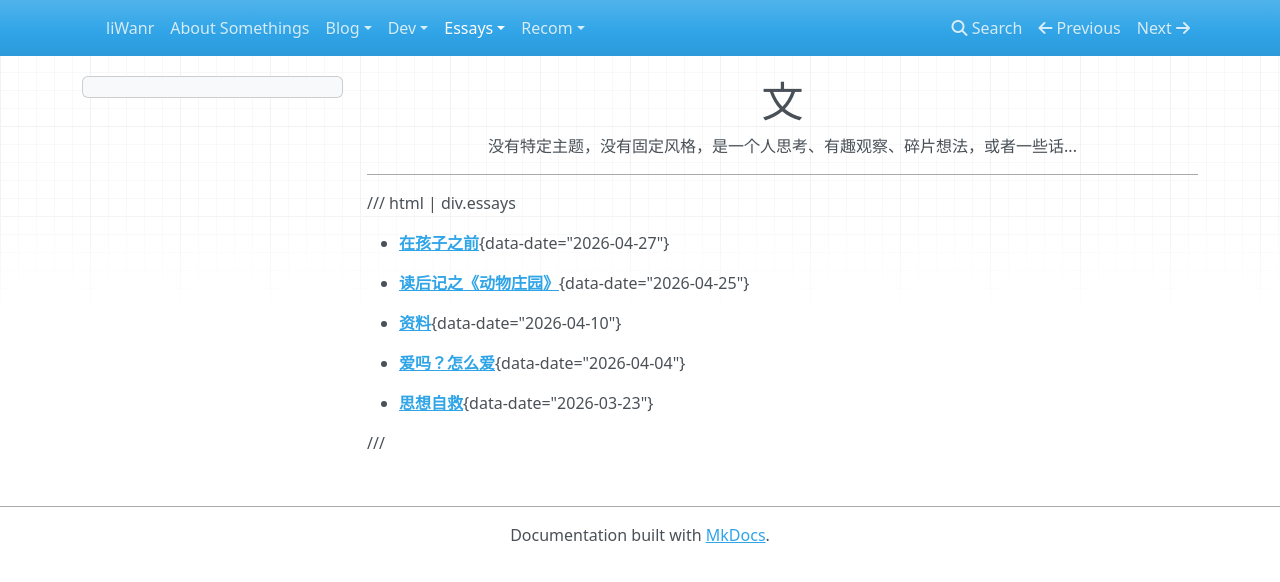
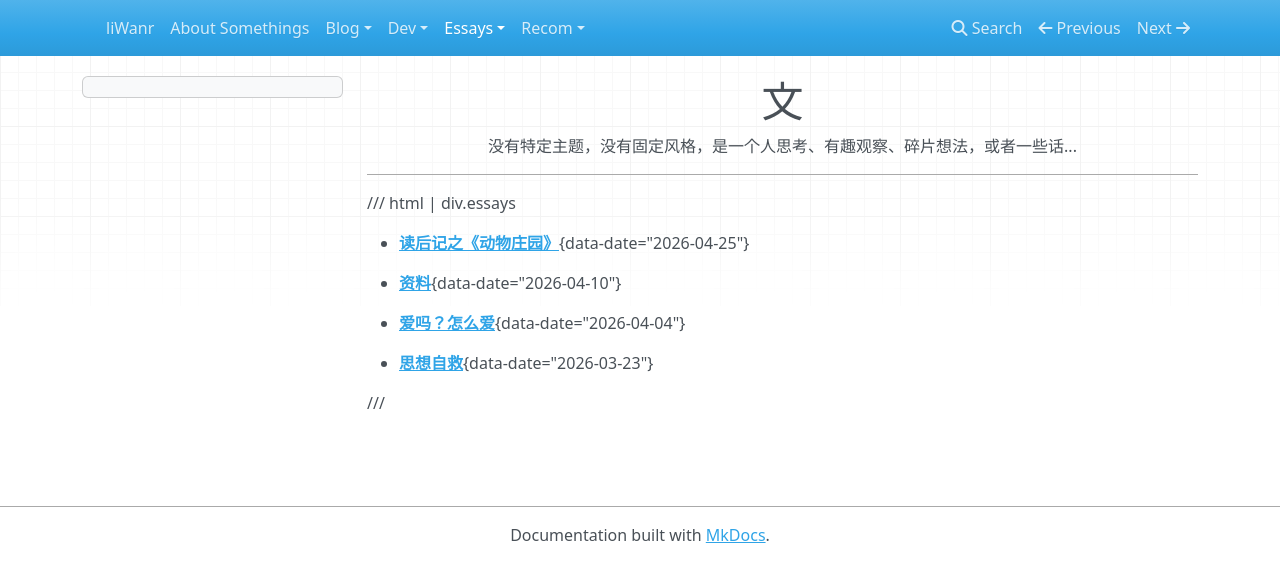
Before and after one commit to liWanr/liWanr.github.io, an MkDocs documentation site: the page built from docs/essays/index.md, in a window 1280 px wide. Shown: the top 582 px of the page. Built offline with MkDocs 1.6.1, drawn with Linux system fonts in a browser that asks for light colours; nearby versions of some CDN libraries.

Commit message:
fix: 注释掉文章《在孩子之前》的链接以避免显示

```diff
--- a/docs/essays/index.md
+++ b/docs/essays/index.md
@@ -16,7 +16,7 @@ hide:
 
 /// html | div.essays
 
-- [**在孩子之前**](./before-the-child.md){data-date="2026-04-27"}
+<!-- - [**在孩子之前**](./before-the-child.md){data-date="2026-04-27"} -->
 
 - [**读后记之《动物庄园》**](./pigs-and-the-mirror.md){data-date="2026-04-25"}
 
```
